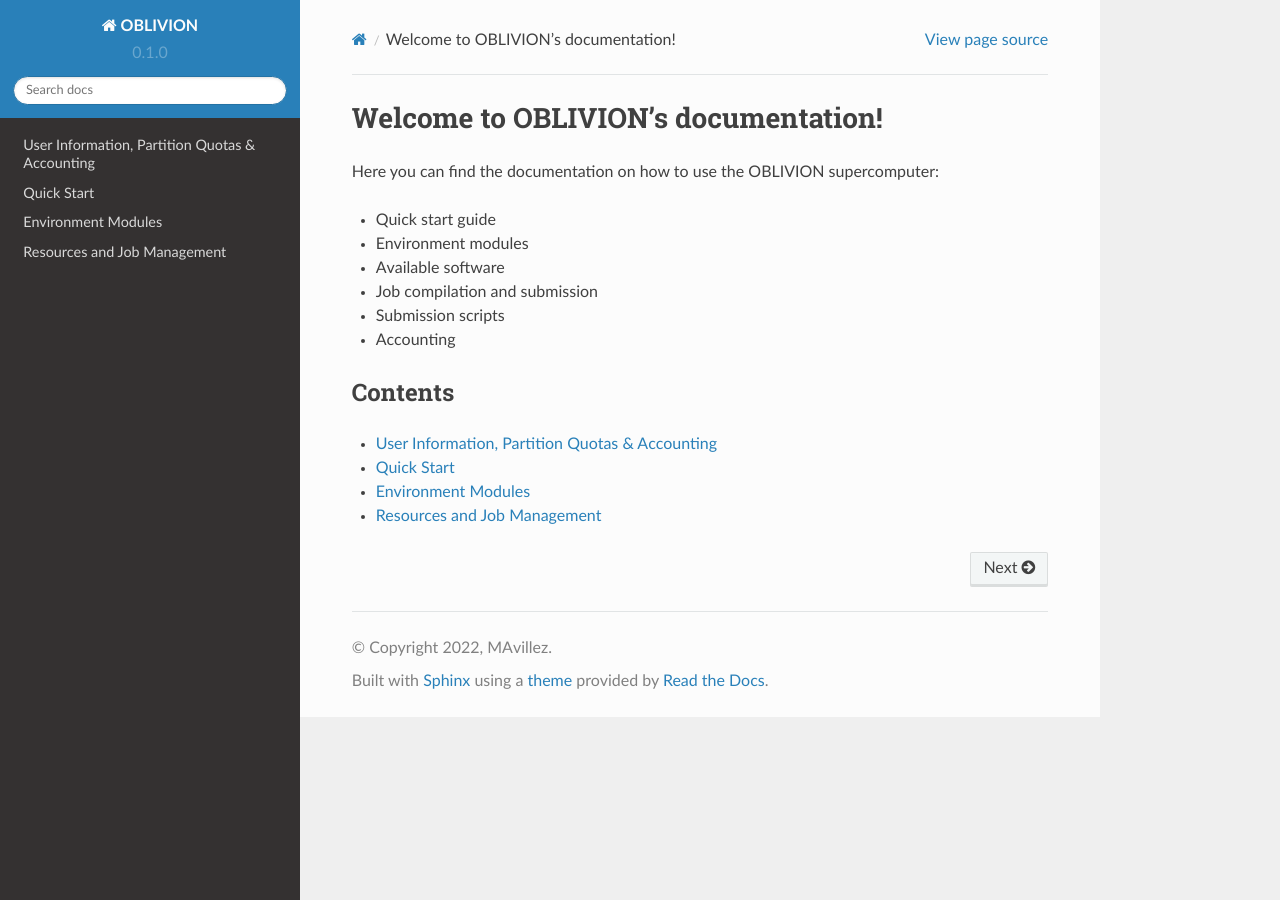
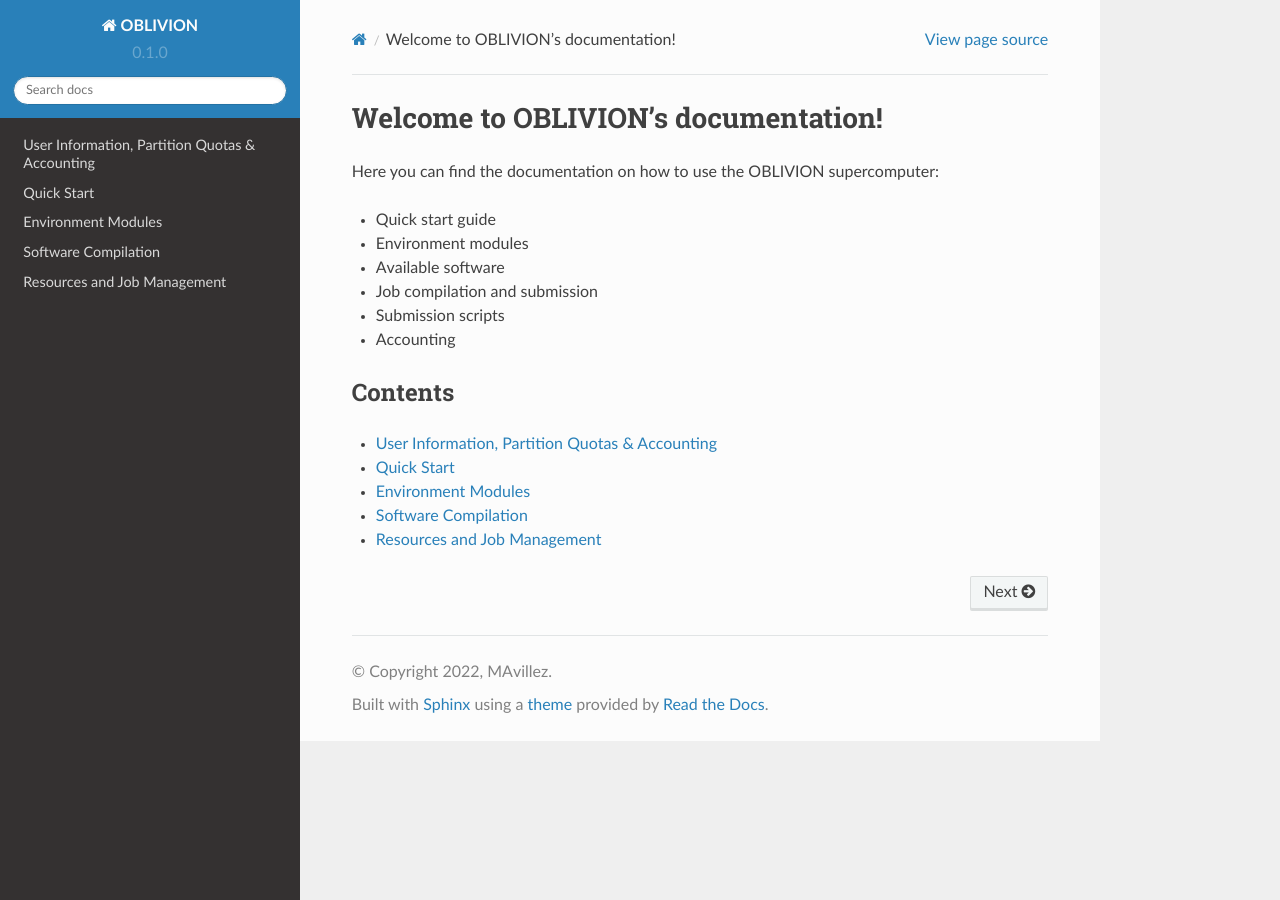
Before and after one commit to mavillez/Oblivion, a Sphinx documentation site: the page built from docs/source/index.rst, in a window 1280 px wide. Built offline with Sphinx 7.4.7 and the Read the Docs theme 2.0.0, drawn with Linux system fonts in a browser that asks for light colours.

Commit message:
Update index.rst

```diff
--- a/docs/source/index.rst
+++ b/docs/source/index.rst
@@ -20,4 +20,5 @@ Contents
    information.rst
    quick_start.rst
    modules.rst
+   software_compilation.rst
    management.rst
```
